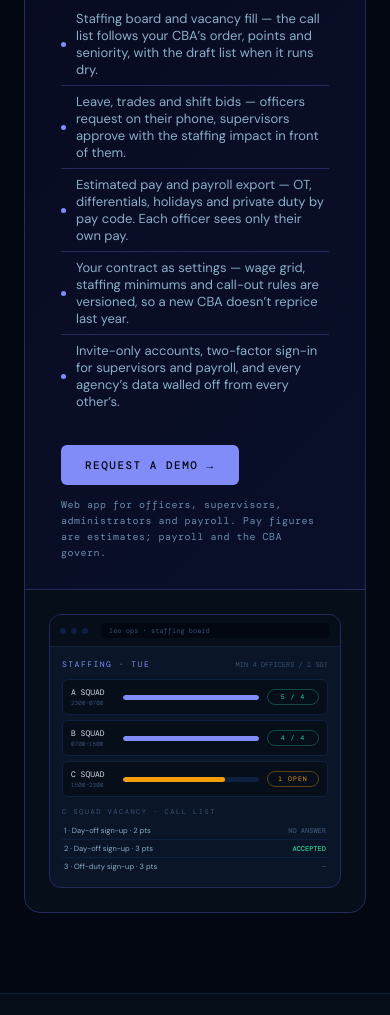
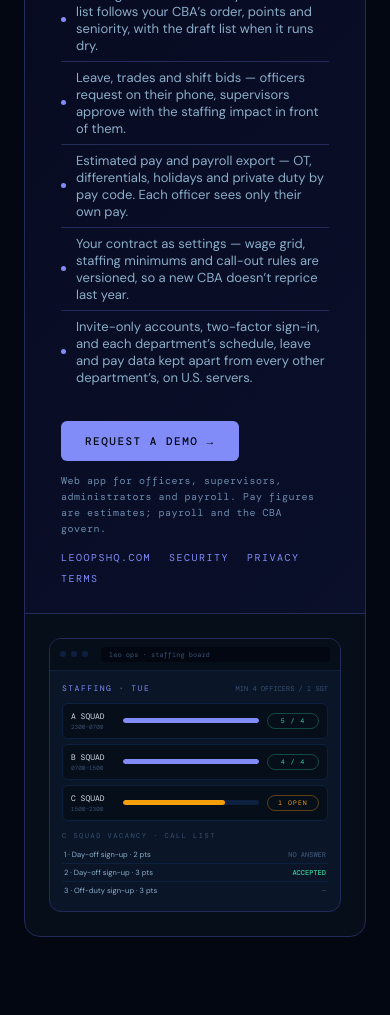
Before and after one commit to mjules93-dev/jfmdigital.net, a plain HTML site: page index.html in a window 390 px wide. Shown: the part 2945-3960 px from the top of the page. Drawn offline with nearby package versions, Linux system fonts and the light colour scheme; a web font is replaced by a local one.

Commit message:
Link LEO Ops' own security, privacy and terms pages; scope the app privacy promise
The iPhone apps keep data on the device; LEO Ops keeps department data on U.S. servers and has its own
policies at leoopshq.com. Demo requests go to leoopshq.com/demo. LEO Ops copy no longer names a department
as its first customer.

Co-Authored-By: Claude Opus 5.5 <noreply@anthropic.com>

```diff
--- a/index.html
+++ b/index.html
@@ -160,6 +160,9 @@ footer{background:var(--deep);border-top:1px solid var(--border);padding:40px 60
 .btn-ops{display:inline-flex;align-items:center;gap:10px;background:var(--ops);color:var(--navy);font-family:"DM Mono",monospace;font-size:11px;letter-spacing:1.5px;padding:13px 24px;border-radius:6px;text-decoration:none;transition:background 0.2s;font-weight:500;}
 .btn-ops:hover{background:var(--ops-light);}
 .ops-note{font-family:"DM Mono",monospace;font-size:10px;color:var(--muted);letter-spacing:0.5px;margin-top:12px;line-height:1.6;}
+.ops-links{display:flex;flex-wrap:wrap;gap:8px 18px;margin-top:14px;}
+.ops-links a{color:var(--ops);font-family:"DM Mono",monospace;font-size:10px;letter-spacing:1.5px;text-decoration:none;}
+.ops-links a:hover{color:var(--ops-light);text-decoration:underline;}
 /* browser mockup */
 .web-frame{width:100%;max-width:440px;background:var(--card);border:1.5px solid var(--ops-dim);border-radius:12px;overflow:hidden;}
 .web-bar{display:flex;align-items:center;gap:5px;padding:8px 10px;border-bottom:1px solid var(--border);background:var(--deep);}
@@ -341,16 +344,22 @@ footer{background:var(--deep);border-top:1px solid var(--border);padding:40px 60
     <div class="app-card-header">
       <div class="app-badge">SCHEDULING &middot; OVERTIME &middot; LEAVE</div>
       <h2>LEO Ops</h2>
-      <p class="app-card-desc">The department side of the same problem. Scheduling, overtime, leave and estimated pay for the whole agency, run on your contract&rsquo;s rules instead of a spreadsheet and a phone tree. Built first for East Haven PD.</p>
+      <p class="app-card-desc">The department side of the same problem. Scheduling, overtime, leave and estimated pay for the whole agency, run on your contract&rsquo;s rules instead of a spreadsheet and a phone tree.</p>
       <ul class="feature-list">
         <li><div class="feat-dot"></div>Staffing board and vacancy fill &mdash; the call list follows your CBA&rsquo;s order, points and seniority, with the draft list when it runs dry.</li>
         <li><div class="feat-dot"></div>Leave, trades and shift bids &mdash; officers request on their phone, supervisors approve with the staffing impact in front of them.</li>
         <li><div class="feat-dot"></div>Estimated pay and payroll export &mdash; OT, differentials, holidays and private duty by pay code. Each officer sees only their own pay.</li>
         <li><div class="feat-dot"></div>Your contract as settings &mdash; wage grid, staffing minimums and call-out rules are versioned, so a new CBA doesn&rsquo;t reprice last year.</li>
-        <li><div class="feat-dot"></div>Invite-only accounts, two-factor sign-in for supervisors and payroll, and every agency&rsquo;s data walled off from every other&rsquo;s.</li>
+        <li><div class="feat-dot"></div>Invite-only accounts, two-factor sign-in, and each department&rsquo;s schedule, leave and pay data kept apart from every other department&rsquo;s, on U.S. servers.</li>
       </ul>
-      <a href="mailto:contact@jfmdigital.net?subject=LEO%20Ops%20demo" class="btn-ops">REQUEST A DEMO &rarr;</a>
+      <a href="https://leoopshq.com/demo" class="btn-ops">REQUEST A DEMO &rarr;</a>
       <div class="ops-note">Web app for officers, supervisors, administrators and payroll. Pay figures are estimates; payroll and the CBA govern.</div>
+      <div class="ops-links">
+        <a href="https://leoopshq.com">LEOOPSHQ.COM</a>
+        <a href="https://leoopshq.com/trust">SECURITY</a>
+        <a href="https://leoopshq.com/privacy">PRIVACY</a>
+        <a href="https://leoopshq.com/terms">TERMS</a>
+      </div>
     </div>
     <div class="ops-visual" aria-hidden="true">
       <div class="web-frame">
@@ -385,6 +394,7 @@ footer{background:var(--deep);border-top:1px solid var(--border);padding:40px 60
   <h2>Your data never leaves your phone</h2>
   <p>In LEO Pay Tracker and MedPay Tracker, everything &mdash; your salary, schedule, pay logs, and leave balances &mdash; is stored exclusively on your device using iOS local storage.</p>
   <p>No servers. No accounts. No cloud sync. No analytics. We have zero visibility into your data.</p>
+  <p>LEO Ops works differently: it&rsquo;s a shared platform for a whole department, so the department&rsquo;s information is kept on secure U.S. servers. See its <a href="https://leoopshq.com/trust" style="color:var(--ops)">security overview</a> and <a href="https://leoopshq.com/privacy" style="color:var(--ops)">privacy policy</a>.</p>
   <div class="privacy-pills">
     <div class="pill">NO CLOUD STORAGE</div>
     <div class="pill">NO ACCOUNTS</div>
@@ -401,7 +411,7 @@ footer{background:var(--deep);border-top:1px solid var(--border);padding:40px 60
     <h2>From the docks to the badge</h2>
     <p>I built LEO Pay Tracker because every existing tool assumed 2080 annual hours. That’s wrong for Pitman, Panama, 4/2, DuPont, and most law enforcement rotations, and it makes OT previews inaccurate.</p>
     <p>MedPay Tracker came next. Healthcare workers face the same problem &mdash; complex differential pay, rotating 12-hour shifts, and paychecks that are nearly impossible to verify manually.</p>
-    <p>LEO Ops is the department-wide version. The same contract math that tells one officer what their check should be also decides who gets called for overtime, who gets the day off, and what goes to payroll. LEO Ops puts that in one place for the whole agency, starting with East Haven.</p>
+    <p>LEO Ops is the department-wide version. The same contract math that tells one officer what their check should be also decides who gets called for overtime, who gets the day off, and what goes to payroll. LEO Ops puts that in one place for the whole agency.</p>
     <p>I&rsquo;m a patrol officer with the East Haven Police Department. My family ran Juliano Fish Market in New Haven for decades. JFM Digital is named in their honor.</p>
     <p>LEO Pay Tracker is free to download. Founding Member Lifetime is $14.99 one-time for the first 500 officers. Feedback from officers and nurses across the country drives every feature.</p>
     <div class="about-sig">&mdash; Officer Michael Juliano &middot; East Haven PD &middot; JFM Digital LLC</div>
@@ -413,6 +423,7 @@ footer{background:var(--deep);border-top:1px solid var(--border);padding:40px 60
   <div class="footer-copy">&copy; 2026 JFM DIGITAL LLC &middot; ALL RIGHTS RESERVED</div>
   <div class="footer-links">
     <a href="privacy.html">PRIVACY POLICY</a>
+    <a href="https://leoopshq.com">LEO OPS</a>
     <a href="mailto:contact@jfmdigital.net">CONTACT</a>
     <a href="https://apps.apple.com/us/app/leo-pay-tracker/id6761060364">APP STORE</a>
   </div>
```
Also changed, not shown: privacy.html (+5 -2 lines).
